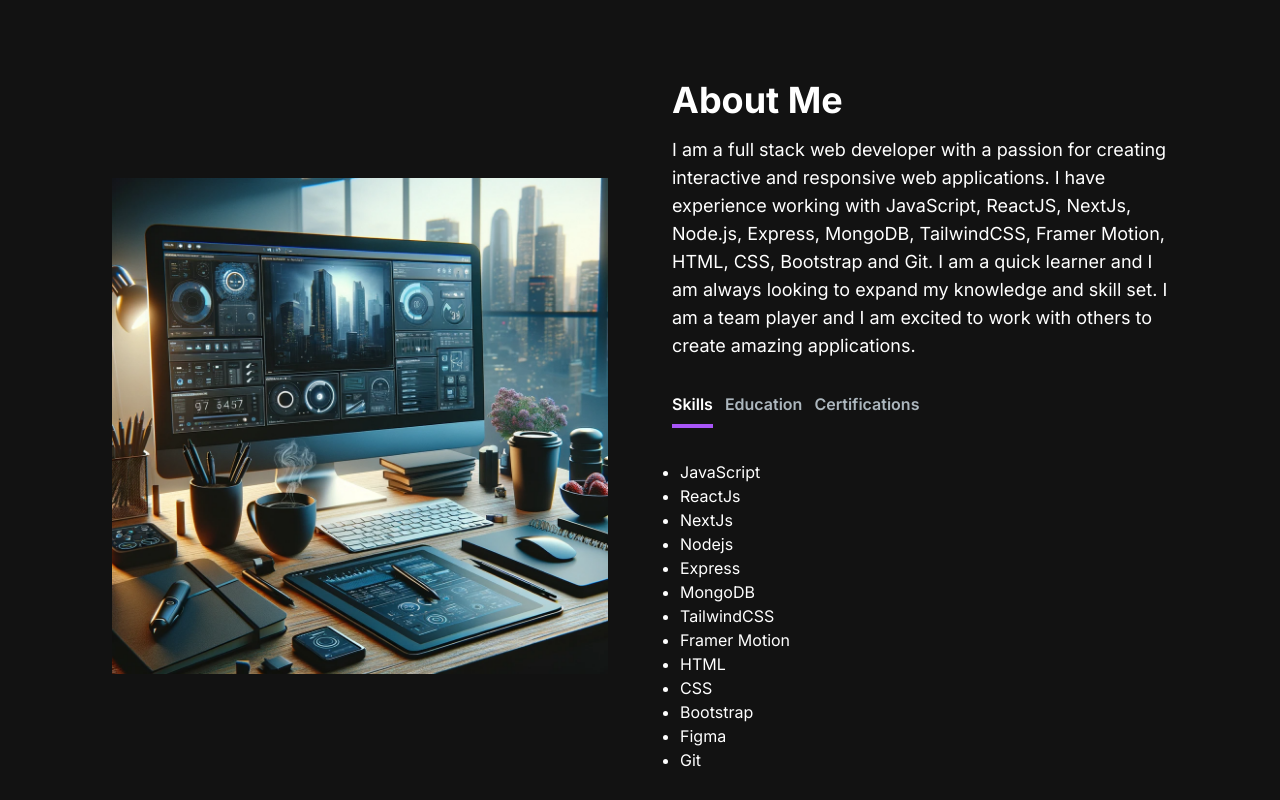
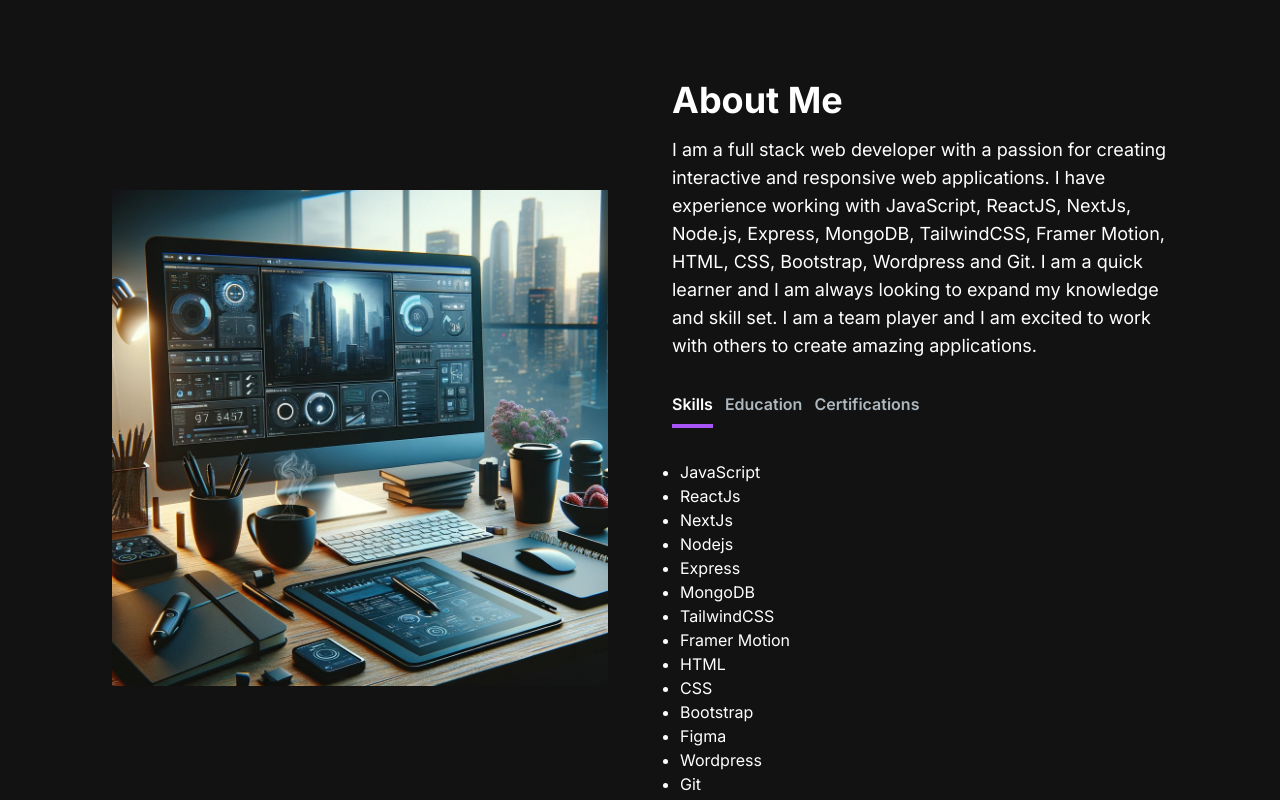
Before and after one commit to SaibNadeem28/portfolioo, a Next.js app: page / in a window 1280 px wide. Shown: the part 640-1440 px from the top of the page. Built offline with nearby package versions, Linux system fonts and the light colour scheme.

Commit message:
skills updated

```diff
--- a/src/app/components/AboutSection.jsx
+++ b/src/app/components/AboutSection.jsx
@@ -21,6 +21,7 @@
         <li>CSS</li>
         <li>Bootstrap</li>
         <li>Figma</li>
+        <li>Wordpress</li>
         <li>Git</li>
       </ul>
     ),
@@ -87,7 +88,7 @@
             I am a full stack web developer with a passion for creating
             interactive and responsive web applications. I have experience
             working with JavaScript, ReactJS, NextJs, Node.js, Express, MongoDB,
-            TailwindCSS, Framer Motion, HTML, CSS, Bootstrap and Git. I am a quick learner and I am always
+            TailwindCSS, Framer Motion, HTML, CSS, Bootstrap, Wordpress and Git. I am a quick learner and I am always
             looking to expand my knowledge and skill set. I am a team player and
             I am excited to work with others to create amazing applications.
           </p>
```
